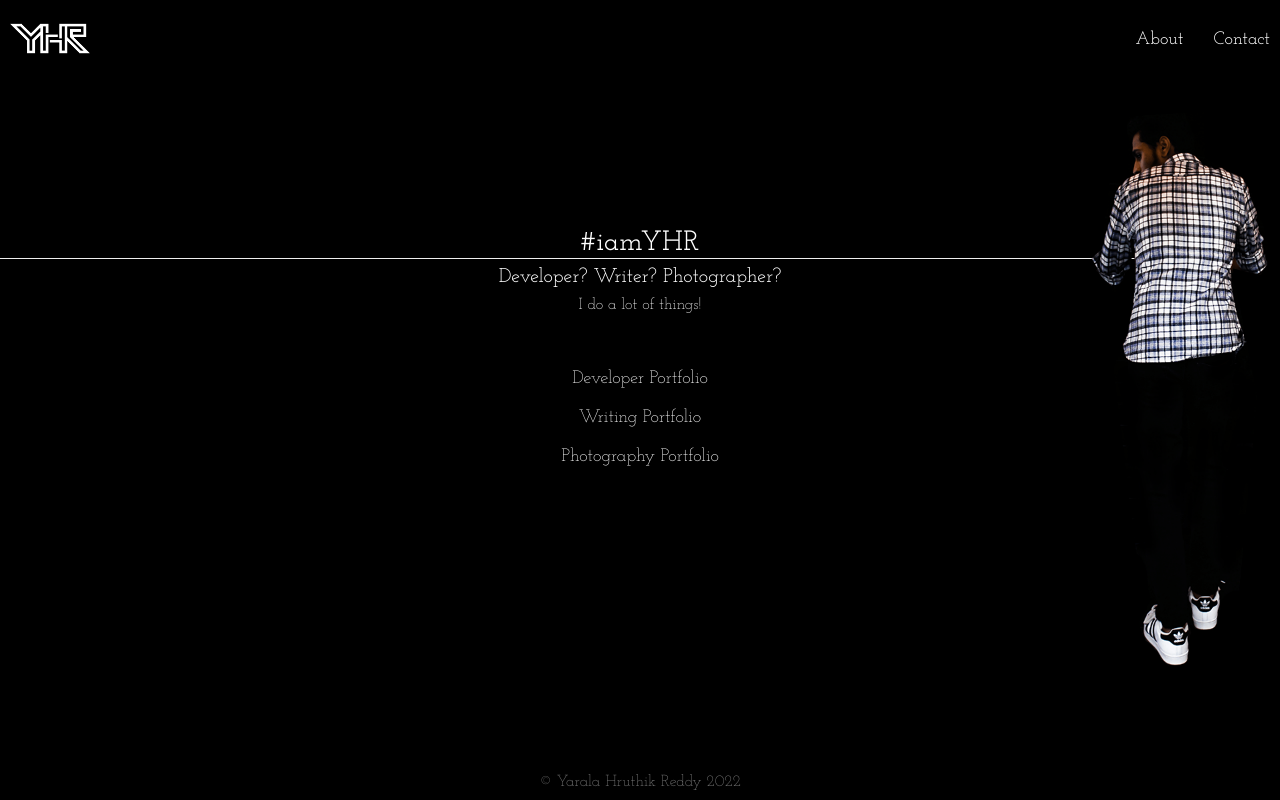
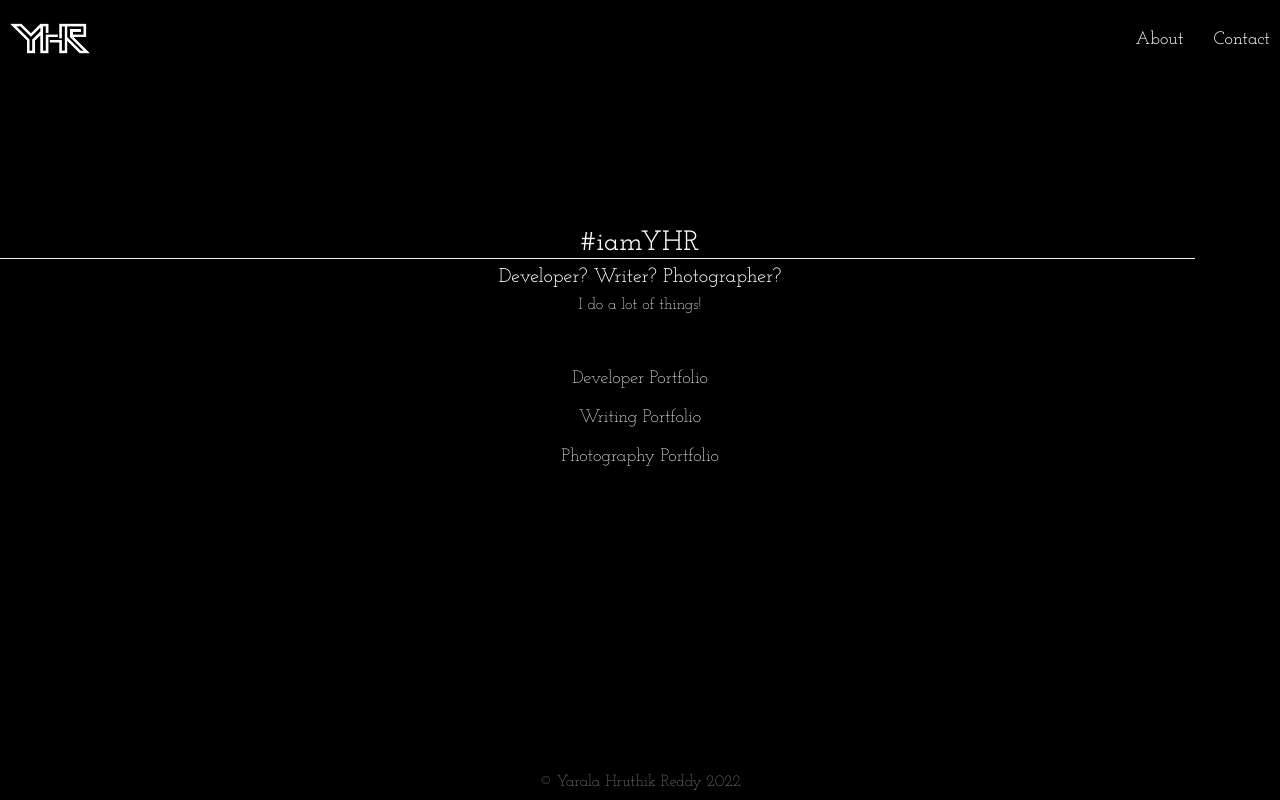
Before and after one commit to yaralahruthik/iamYHR_SSG, a Next.js app: page / in a window 1280 px wide. Built offline with nearby package versions, Linux system fonts and the light colour scheme.

Commit message:
Design Update

```diff
--- a/pages/index.module.css
+++ b/pages/index.module.css
@@ -24,18 +24,11 @@
   }
 }
 
-.img {
-  width: 12rem;
-  position: absolute;
-  top: 5.5rem;
-  right: 0;
-  z-index: -1;
-}
-
 .intro {
   position: absolute;
   top: 14rem;
-  left: 0.5rem;
+  left: 50%;
+  transform: translate(-50%, 0%);
   z-index: 1;
   text-align: center;
   display: flex;
@@ -65,7 +58,8 @@
   flex-direction: column;
   position: absolute;
   top: 25rem;
-  left: 3.5rem;
+  left: 50%;
+  transform: translate(-50%, 0%);
   z-index: 1;
   text-align: center;
 }
@@ -89,7 +83,6 @@
 
   .intro {
     top: 15.5rem;
-    left: 10rem;
   }
 
   .title {
@@ -107,7 +100,6 @@
   .externalLinks {
     font-size: 1.6rem;
     top: 28rem;
-    left: 12.5rem;
   }
 }
 
@@ -118,16 +110,8 @@
     width: 0;
   }
 
-  .img {
-    width: 20rem;
-    top: 2rem;
-    right: 0;
-  }
-
   .intro {
     top: 15rem;
-    left: 50%;
-    transform: translate(-50%, 0);
   }
 
   .title {
@@ -145,7 +129,5 @@
   .externalLinks {
     font-size: 1.8rem;
     top: 28rem;
-    left: 50%;
-    transform: translate(-50%, 0);
   }
 }
--- a/pages/index.tsx
+++ b/pages/index.tsx
@@ -8,9 +8,6 @@ const Home: NextPage = () => {
   return (
     <article className={classes.container}>
       <div className={classes.line} />
-      <div className={classes.img}>
-        <Image src={Me} alt='Author' placeholder='blur' />
-      </div>
       <div className={classes.intro}>
         <h1 className={classes.title}>#iamYHR</h1>
         <h2 className={classes.subTitleOne}>Developer? Writer? Photographer?</h2>
```
Also changed, not shown: public/me.webp (deleted).
